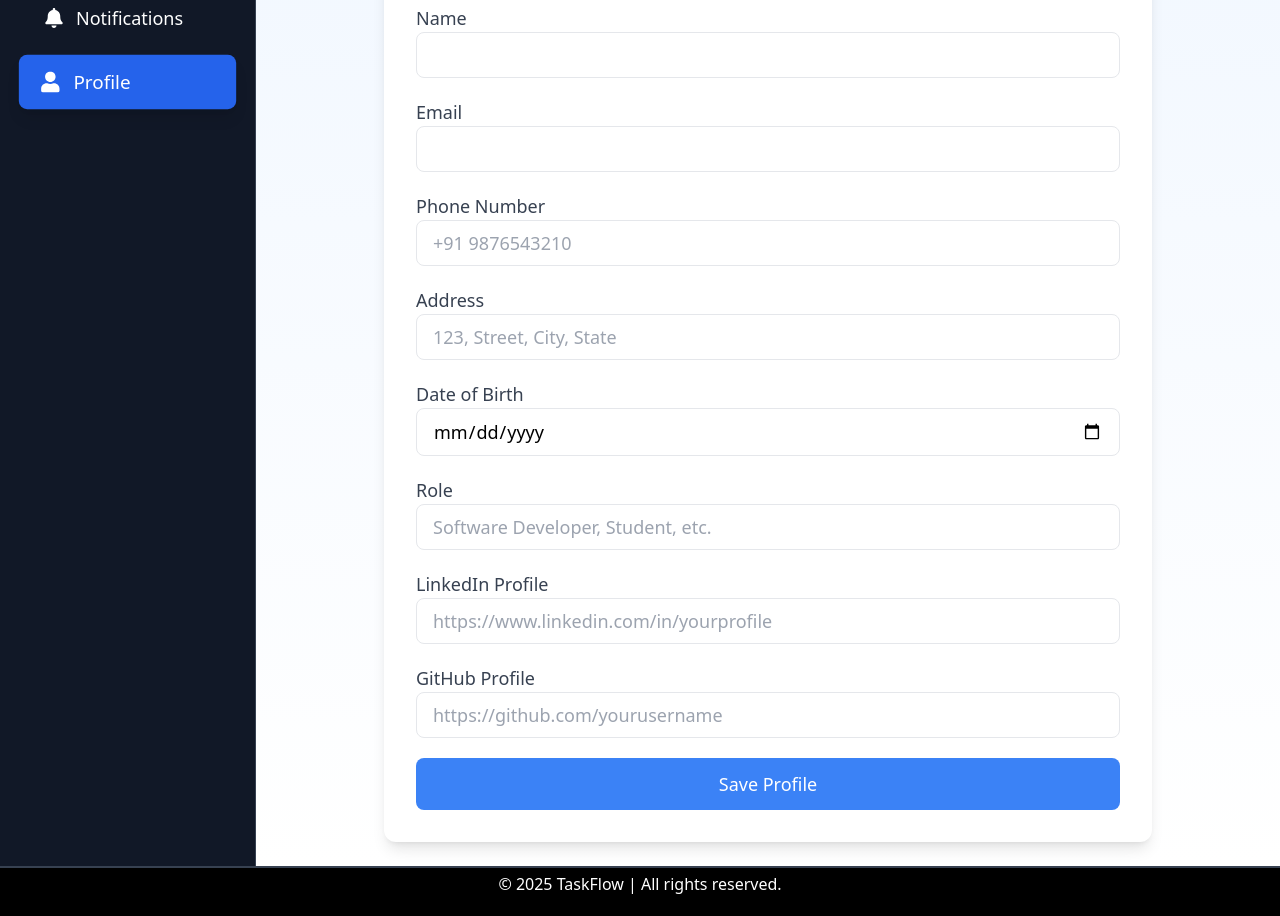
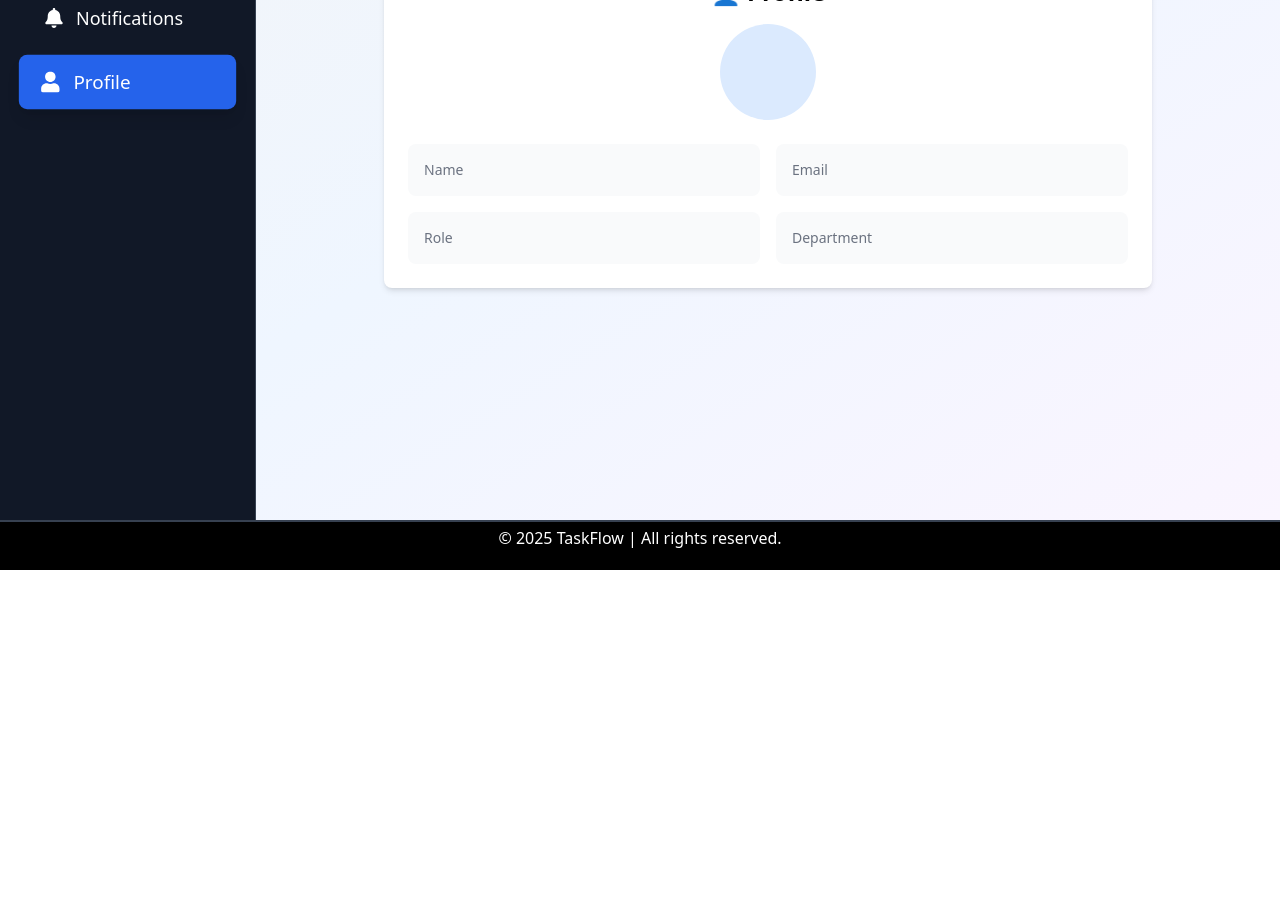
Before and after one commit to dracius15/task-management, a React (Vite) app: page /user/profile in a window 1280 px wide. Shown: the part 360-1276 px from the top of the page. After the commit the page ends 930 px from the top, so only its background shows below. Built offline with nearby package versions, Linux system fonts and the light colour scheme.

Commit message:
making changes to the frontend

```diff
--- a/src/pages/UserPages/NotificationsPage.jsx
+++ b/src/pages/UserPages/NotificationsPage.jsx
@@ -32,7 +32,7 @@ const NotificationsPage = () => {
   }, []);
 
   return (
-    <div className="flex min-h-screen bg-gray-100">
+    <div className="flex min-h-screen bg-gradient-to-br from-gray-100 via-blue-50 to-purple-50">
       {/* Sidebar */}
       <UserSidebar />
 
--- a/src/pages/UserPages/ProfilePage.jsx
+++ b/src/pages/UserPages/ProfilePage.jsx
@@ -45,145 +45,47 @@ const ProfilePage = () => {
   };
 
   return (
-    <div className="flex min-h-screen bg-gray-100">
+    <div className="flex min-h-screen bg-gradient-to-br from-gray-100 via-blue-50 to-purple-50">
       {/* Sidebar */}
       <UserSidebar />
 
-      {/* Profile Section */}
-      <div className="flex-1 flex justify-center items-center p-6 bg-gradient-to-b from-blue-50 to-white">
-        <div className="w-full max-w-3xl bg-white shadow-lg rounded-xl p-8">
-          <h2 className="text-3xl font-bold mb-6 text-center text-gray-800">User Profile</h2>
+      {/* Main Content */}
+      <div className="flex-1 flex flex-col items-center justify-center p-6">
+        <div className="bg-white p-6 rounded-lg shadow-md w-full max-w-3xl">
+          <h2 className="text-2xl font-bold mb-4 text-center">👤 Profile</h2>
 
-          {/* Profile Picture */}
-          <div className="flex justify-center mb-6">
-            <label
-              htmlFor="profilePic"
-              className="cursor-pointer relative w-36 h-36 rounded-full border-4 border-gray-300 flex items-center justify-center bg-gray-200"
-            >
-              {imagePreview ? (
-                <img
-                  src={imagePreview}
-                  alt="Profile"
-                  className="w-full h-full rounded-full object-cover"
-                />
-              ) : (
-                <span className="text-gray-600 text-lg font-medium">No Image</span>
-              )}
-            </label>
-            <input type="file" id="profilePic" accept="image/*" onChange={handleImageChange} className="hidden" />
+          {profile ? (
+            <div className="space-y-4">
+              <div className="flex items-center justify-center mb-6">
+                <div className="w-24 h-24 bg-blue-100 rounded-full flex items-center justify-center">
+                  <span className="text-3xl text-blue-600">
+                    {profile.name.charAt(0).toUpperCase()}
+                  </span>
+                </div>
               </div>
 
-          {/* Profile Details */}
-          <div className="space-y-5">
-            {/* Name */}
-            <div>
-              <label className="block text-lg font-medium text-gray-700">Name</label>
-              <input
-                type="text"
-                name="name"
-                value={profile.name}
-                onChange={handleChange}
-                className="w-full px-4 py-2 border rounded-lg text-lg focus:ring-2 focus:ring-blue-400 focus:outline-none"
-              />
+              <div className="grid grid-cols-2 gap-4">
+                <div className="p-4 bg-gray-50 rounded-lg">
+                  <p className="text-sm text-gray-500">Name</p>
+                  <p className="font-semibold">{profile.name}</p>
                 </div>
-
-            {/* Email */}
-            <div>
-              <label className="block text-lg font-medium text-gray-700">Email</label>
-              <input
-                type="email"
-                name="email"
-                value={profile.email}
-                onChange={handleChange}
-                className="w-full px-4 py-2 border rounded-lg text-lg focus:ring-2 focus:ring-blue-400 focus:outline-none"
-              />
+                <div className="p-4 bg-gray-50 rounded-lg">
+                  <p className="text-sm text-gray-500">Email</p>
+                  <p className="font-semibold">{profile.email}</p>
                 </div>
-
-            {/* Phone Number */}
-            <div>
-              <label className="block text-lg font-medium text-gray-700">Phone Number</label>
-              <input
-                type="tel"
-                name="phone"
-                value={profile.phone}
-                onChange={handleChange}
-                className="w-full px-4 py-2 border rounded-lg text-lg focus:ring-2 focus:ring-blue-400 focus:outline-none"
-                placeholder="+91 9876543210"
-              />
+                <div className="p-4 bg-gray-50 rounded-lg">
+                  <p className="text-sm text-gray-500">Role</p>
+                  <p className="font-semibold capitalize">{profile.role}</p>
                 </div>
-
-            {/* Address */}
-            <div>
-              <label className="block text-lg font-medium text-gray-700">Address</label>
-              <input
-                type="text"
-                name="address"
-                value={profile.address}
-                onChange={handleChange}
-                className="w-full px-4 py-2 border rounded-lg text-lg focus:ring-2 focus:ring-blue-400 focus:outline-none"
-                placeholder="123, Street, City, State"
-              />
+                <div className="p-4 bg-gray-50 rounded-lg">
+                  <p className="text-sm text-gray-500">Department</p>
+                  <p className="font-semibold">{profile.department}</p>
                 </div>
-
-            {/* Date of Birth */}
-            <div>
-              <label className="block text-lg font-medium text-gray-700">Date of Birth</label>
-              <input
-                type="date"
-                name="dob"
-                value={profile.dob}
-                onChange={handleChange}
-                className="w-full px-4 py-2 border rounded-lg text-lg focus:ring-2 focus:ring-blue-400 focus:outline-none"
-              />
               </div>
-
-            {/* Role */}
-            <div>
-              <label className="block text-lg font-medium text-gray-700">Role</label>
-              <input
-                type="text"
-                name="role"
-                value={profile.role}
-                onChange={handleChange}
-                className="w-full px-4 py-2 border rounded-lg text-lg focus:ring-2 focus:ring-blue-400 focus:outline-none"
-                placeholder="Software Developer, Student, etc."
-              />
             </div>
-
-            {/* LinkedIn */}
-            <div>
-              <label className="block text-lg font-medium text-gray-700">LinkedIn Profile</label>
-              <input
-                type="url"
-                name="linkedin"
-                value={profile.linkedin}
-                onChange={handleChange}
-                className="w-full px-4 py-2 border rounded-lg text-lg focus:ring-2 focus:ring-blue-400 focus:outline-none"
-                placeholder="https://www.linkedin.com/in/yourprofile"
-              />
-            </div>
-
-            {/* GitHub */}
-            <div>
-              <label className="block text-lg font-medium text-gray-700">GitHub Profile</label>
-              <input
-                type="url"
-                name="github"
-                value={profile.github}
-                onChange={handleChange}
-                className="w-full px-4 py-2 border rounded-lg text-lg focus:ring-2 focus:ring-blue-400 focus:outline-none"
-                placeholder="https://github.com/yourusername"
-              />
-            </div>
-
-            {/* Save Button */}
-            <button
-              onClick={handleSave}
-              className="w-full bg-blue-500 text-white py-3 text-lg rounded-lg hover:bg-blue-600 transition"
-            >
-              Save Profile
-            </button>
-          </div>
+          ) : (
+            <p className="text-gray-500 text-center">Loading profile...</p>
+          )}
         </div>
       </div>
     </div>
--- /dev/null
+++ b/src/pages/UserPages/UserDashboard.jsx
@@ -0,0 +1,44 @@
+  <div className="flex min-h-screen bg-gradient-to-br from-gray-100 via-blue-50 to-purple-50">
+    {/* Sidebar */}
+    <UserSidebar />
+
+    {/* Main Content */}
+    <div className="flex-1 flex flex-col items-center justify-center p-6">
+      <div className="bg-white p-6 rounded-lg shadow-md w-full max-w-3xl">
+        <h2 className="text-2xl font-bold mb-4 text-center">👤 Dashboard</h2>
+
+        {user ? (
+          <div className="space-y-4">
+            <div className="flex items-center justify-center mb-6">
+              <div className="w-24 h-24 bg-blue-100 rounded-full flex items-center justify-center">
+                <span className="text-3xl text-blue-600">
+                  {user.name.charAt(0).toUpperCase()}
+                </span>
+              </div>
+            </div>
+
+            <div className="grid grid-cols-2 gap-4">
+              <div className="p-4 bg-gray-50 rounded-lg">
+                <p className="text-sm text-gray-500">Name</p>
+                <p className="font-semibold">{user.name}</p>
+              </div>
+              <div className="p-4 bg-gray-50 rounded-lg">
+                <p className="text-sm text-gray-500">Email</p>
+                <p className="font-semibold">{user.email}</p>
+              </div>
+              <div className="p-4 bg-gray-50 rounded-lg">
+                <p className="text-sm text-gray-500">Role</p>
+                <p className="font-semibold capitalize">{user.role}</p>
+              </div>
+              <div className="p-4 bg-gray-50 rounded-lg">
+                <p className="text-sm text-gray-500">Department</p>
+                <p className="font-semibold">{user.department}</p>
+              </div>
+            </div>
+          </div>
+        ) : (
+          <p className="text-gray-500 text-center">Loading profile...</p>
+        )}
+      </div>
+    </div>
+  </div>
--- a/src/pages/UserPages/UserPage.jsx
+++ b/src/pages/UserPages/UserPage.jsx
@@ -74,13 +74,13 @@ const UserPage = () => {
   };
 
   return (
-    <div className="flex min-h-screen bg-gray-100">
+    <div className="flex min-h-screen bg-gradient-to-br from-gray-100 via-blue-50 to-purple-50">
       <UserSidebar />
 
       <div className="flex-1 p-6">
         <h1 className="text-4xl font-bold mb-6 text-center w-full">
           <span>🎯</span>
-          <span className="bg-gradient-to-r from-blue-600 to-purple-600 text-transparent bg-clip-text">
+          <span className="bg-gradient-to-r from-blue-600 to-purple-600 text-transparent bg-clip-text drop-shadow-lg">
             User Task Management
           </span>
         </h1>
```
Also changed, not shown: src/pages/Landing.jsx (+12 -12 lines), src/pages/UserPages/Dashboard.jsx (+5 -5 lines). Lines whose indentation alone changed are shown as unchanged.
